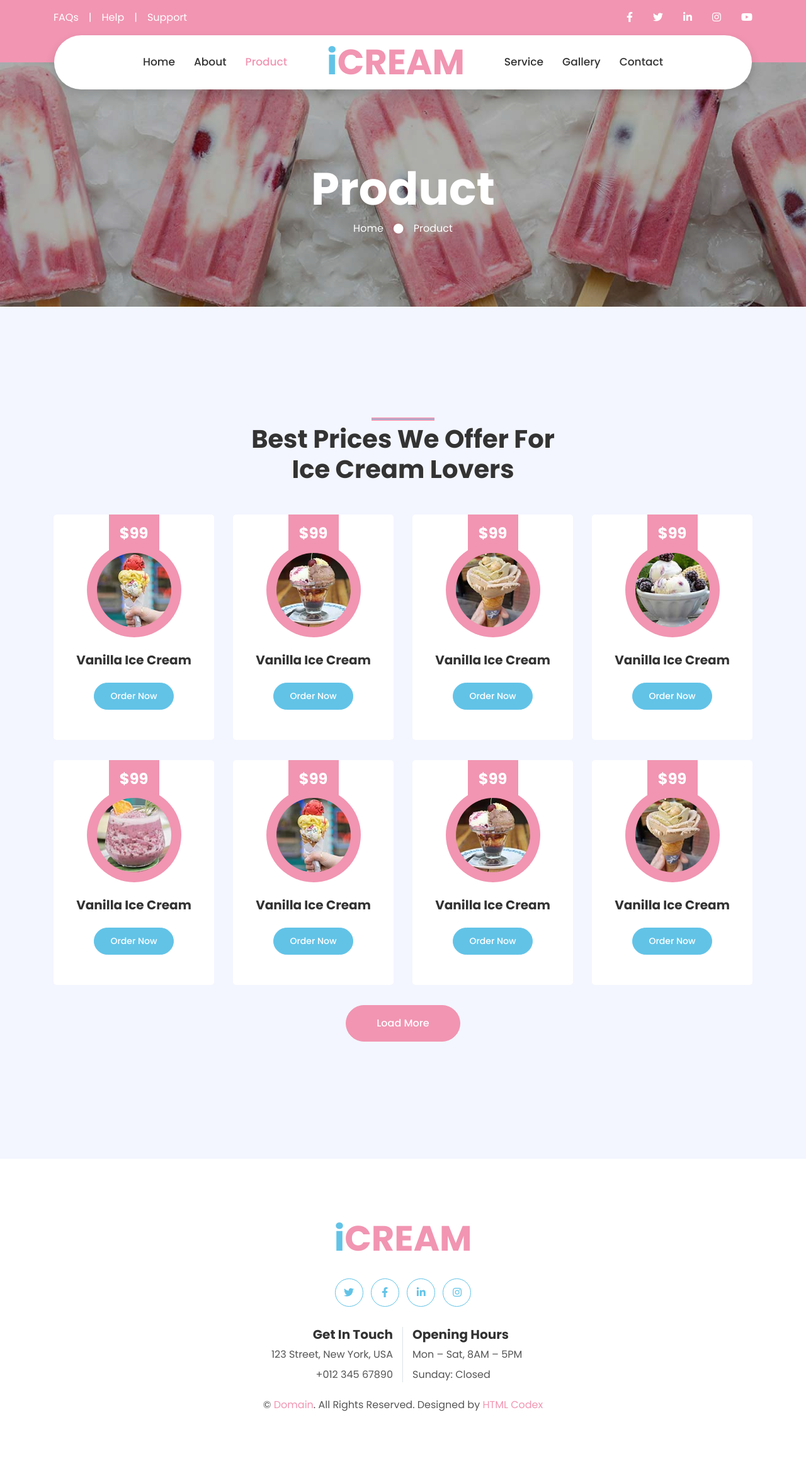
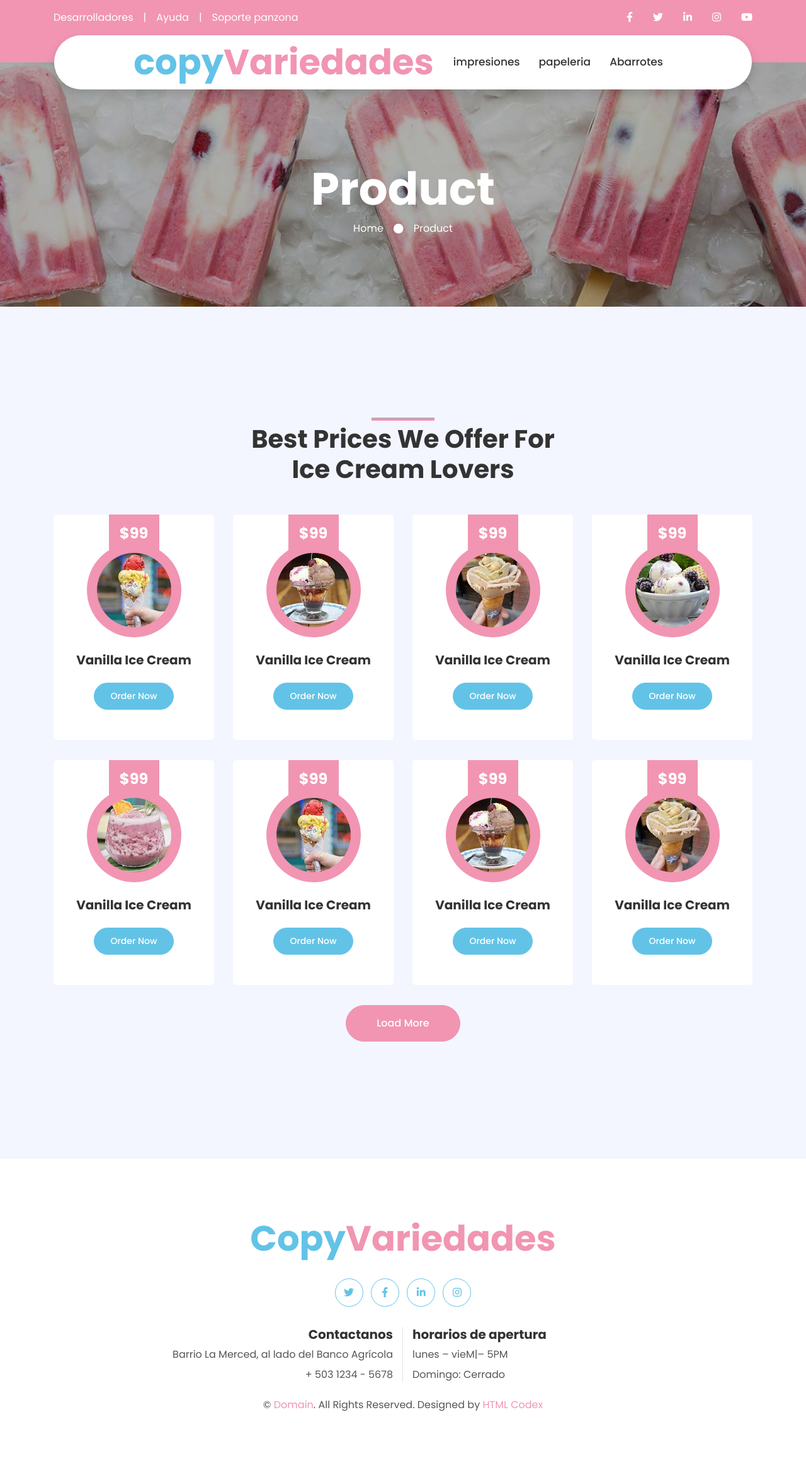
Before and after one commit to dannyRT21/Progra3-2025, a Python web app: template Templates/product.html in a window 1280 px wide. Shown: the whole page at 63% size. Run offline with Jinja, Linux system fonts and the light colour scheme; the template is opened without the code that fills it, so the values that code supplies are empty; some libraries are stand-ins or nearby versions.

Commit message:
Le arregle algunos componentes a las clases que hizo un enefermito de por ahi (no sabe copiar y pegar XD)

```diff
--- a/Templates/index.html
+++ b/Templates/index.html
@@ -27,6 +27,7 @@
 </head>
 
 <body>
+
     <!-- Topbar Start -->
     <div class="container-fluid bg-primary py-3 d-none d-md-block">
         <div class="container">
--- a/Templates/product.html
+++ b/Templates/product.html
@@ -33,11 +33,11 @@
             <div class="row">
                 <div class="col-md-6 text-center text-lg-left mb-2 mb-lg-0">
                     <div class="d-inline-flex align-items-center">
-                        <a class="text-white pr-3" href="">FAQs</a>
+                        <a class="text-white pr-3" href="">Desarrolladores</a>
                         <span class="text-white">|</span>
-                        <a class="text-white px-3" href="">Help</a>
+                        <a class="text-white px-3" href="">Ayuda</a>
                         <span class="text-white">|</span>
-                        <a class="text-white pl-3" href="">Support</a>
+                        <a class="text-white pl-3" href="">Soporte panzona</a>
                     </div>
                 </div>
                 <div class="col-md-6 text-center text-lg-right">
@@ -68,28 +68,30 @@
     <!-- Navbar Start -->
 <div class="container-fluid position-relative nav-bar p-0">
     <div class="container-lg position-relative p-0 px-lg-3" style="z-index: 9;">
-            <nav class="navbar navbar-expand-lg bg-white navbar-light shadow p-lg-0">
+        <nav class="navbar navbar-expand-lg bg-white navbar-light shadow p-lg-0 justify-content-center">
+
             <a href="index.html" class="navbar-brand d-block d-lg-none">
-                    <h1 class="m-0 display-4 text-primary"><span class="text-secondary">i</span>quer</h1>
+                <h1 class="m-0 display-4 text-primary"><span class="text-secondary">copy</span>Variedades</h1>
             </a>
+
             <button type="button" class="navbar-toggler" data-toggle="collapse" data-target="#navbarCollapse">
                 <span class="navbar-toggler-icon"></span>
             </button>
-                <div class="collapse navbar-collapse justify-content-between" id="navbarCollapse">
-                    <div class="navbar-nav ml-auto py-0">
-                        <a href="index.html" class="nav-item nav-link">Home</a>
-                        <a href="about.html" class="nav-item nav-link">About</a>
-                        <a href="product.html" class="nav-item nav-link active">Product</a>
+
+            <div class="collapse navbar-collapse justify-content-center" id="navbarCollapse">
+
+                <a href="index.html" class="navbar-brand d-none d-lg-block mr-3">
+                    <h1 class="m-0 display-4 text-primary"><span class="text-secondary">copy</span>Variedades</h1>
+                </a>
+
+                <div class="navbar-nav py-0">
+                    <a href="service.html" class="nav-item nav-link">impresiones</a>
+                    <a href="gallery.html" class="nav-item nav-link">papeleria</a>
+                    <a href="contact.html" class="nav-item nav-link">Abarrotes</a>
                 </div>
-                    <a href="index.html" class="navbar-brand mx-5 d-none d-lg-block">
-                        <h1 class="m-0 display-4 text-primary"><span class="text-secondary">i</span>CREAM</h1>
-                    </a>
-                    <div class="navbar-nav mr-auto py-0">
-                        <a href="service.html" class="nav-item nav-link">Service</a>
-                        <a href="gallery.html" class="nav-item nav-link">Gallery</a>
-                        <a href="contact.html" class="nav-item nav-link">Contact</a>
+
             </div>
-                </div>
+
         </nav>
     </div>
 </div>
@@ -224,13 +226,14 @@
     <!-- Products End -->
 
 
+
     <!-- Footer Start -->
     <div class="container-fluid footer bg-light py-5" style="margin-top: 90px;">
         <div class="container text-center py-5">
             <div class="row">
                 <div class="col-12 mb-4">
                     <a href="index.html" class="navbar-brand m-0">
-                        <h1 class="m-0 mt-n2 display-4 text-primary"><span class="text-secondary">i</span>CREAM</h1>
+                        <h1 class="m-0 mt-n2 display-4 text-primary"><span class="text-secondary">Copy</span>Variedades</h1>
                     </a>
                 </div>
                 <div class="col-12 mb-4">
@@ -242,14 +245,14 @@
                 <div class="col-12 mt-2 mb-4">
                     <div class="row">
                         <div class="col-sm-6 text-center text-sm-right border-right mb-3 mb-sm-0">
-                            <h5 class="font-weight-bold mb-2">Get In Touch</h5>
-                            <p class="mb-2">123 Street, New York, USA</p>
-                            <p class="mb-0">+012 345 67890</p>
+                            <h5 class="font-weight-bold mb-2">Contactanos</h5>
+                            <p class="mb-2">Barrio La Merced, al lado del Banco Agrícola</p>
+                            <p class="mb-0">+ 503 1234 - 5678</p>
                         </div>
                         <div class="col-sm-6 text-center text-sm-left">
-                            <h5 class="font-weight-bold mb-2">Opening Hours</h5>
-                            <p class="mb-2">Mon – Sat, 8AM – 5PM</p>
-                            <p class="mb-0">Sunday: Closed</p>
+                            <h5 class="font-weight-bold mb-2">horarios de apertura</h5>
+                            <p class="mb-2">lunes – vieM|– 5PM</p>
+                            <p class="mb-0">Domingo: Cerrado</p>
                         </div>
                     </div>
                 </div>
```
Also changed, not shown: Templates/contact.html (+8 -8 lines), Templates/product copy.html (+45 -31 lines), Templates/productos.html (+46 -31 lines). Lines whose indentation alone changed are shown as unchanged.
